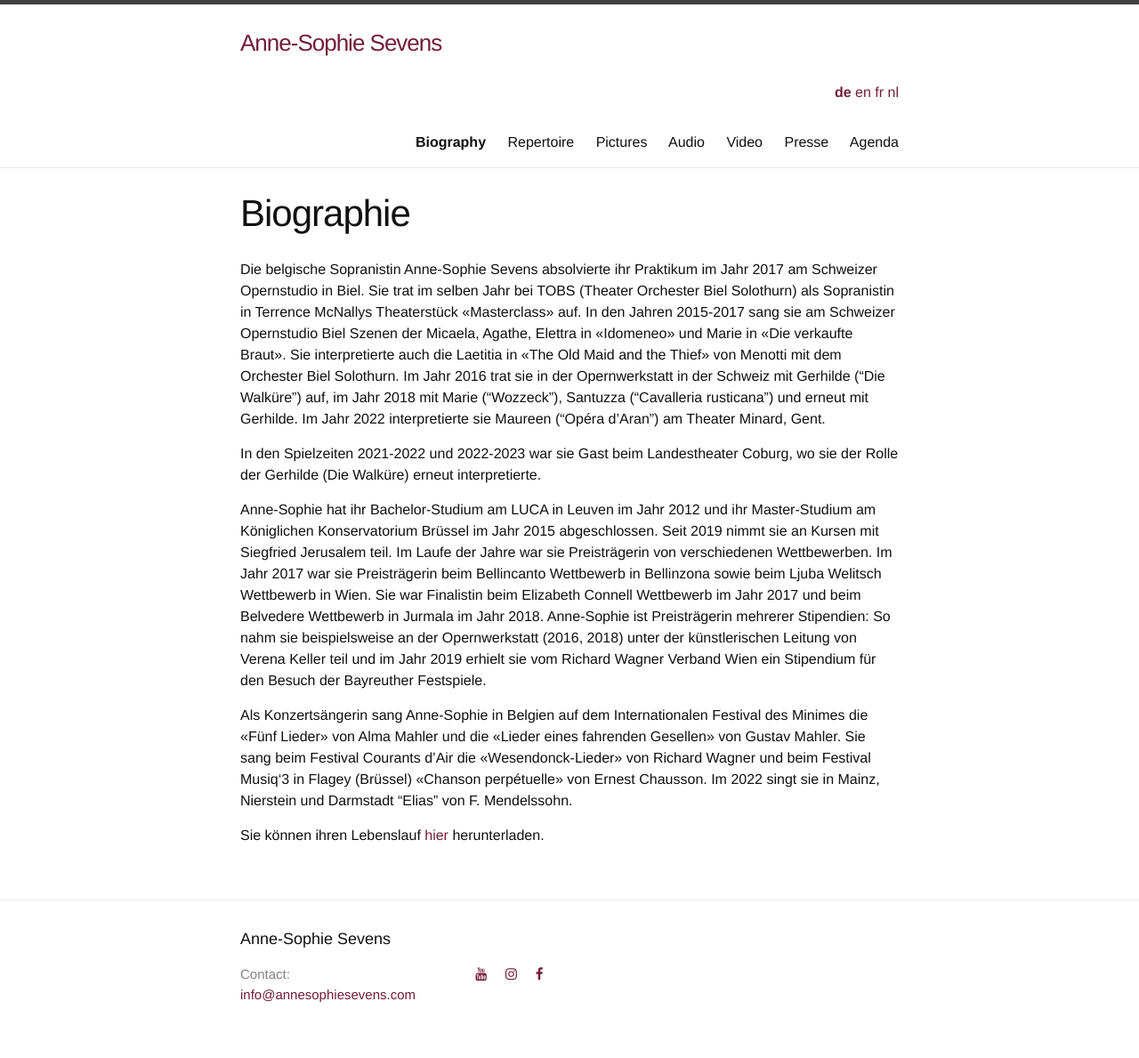
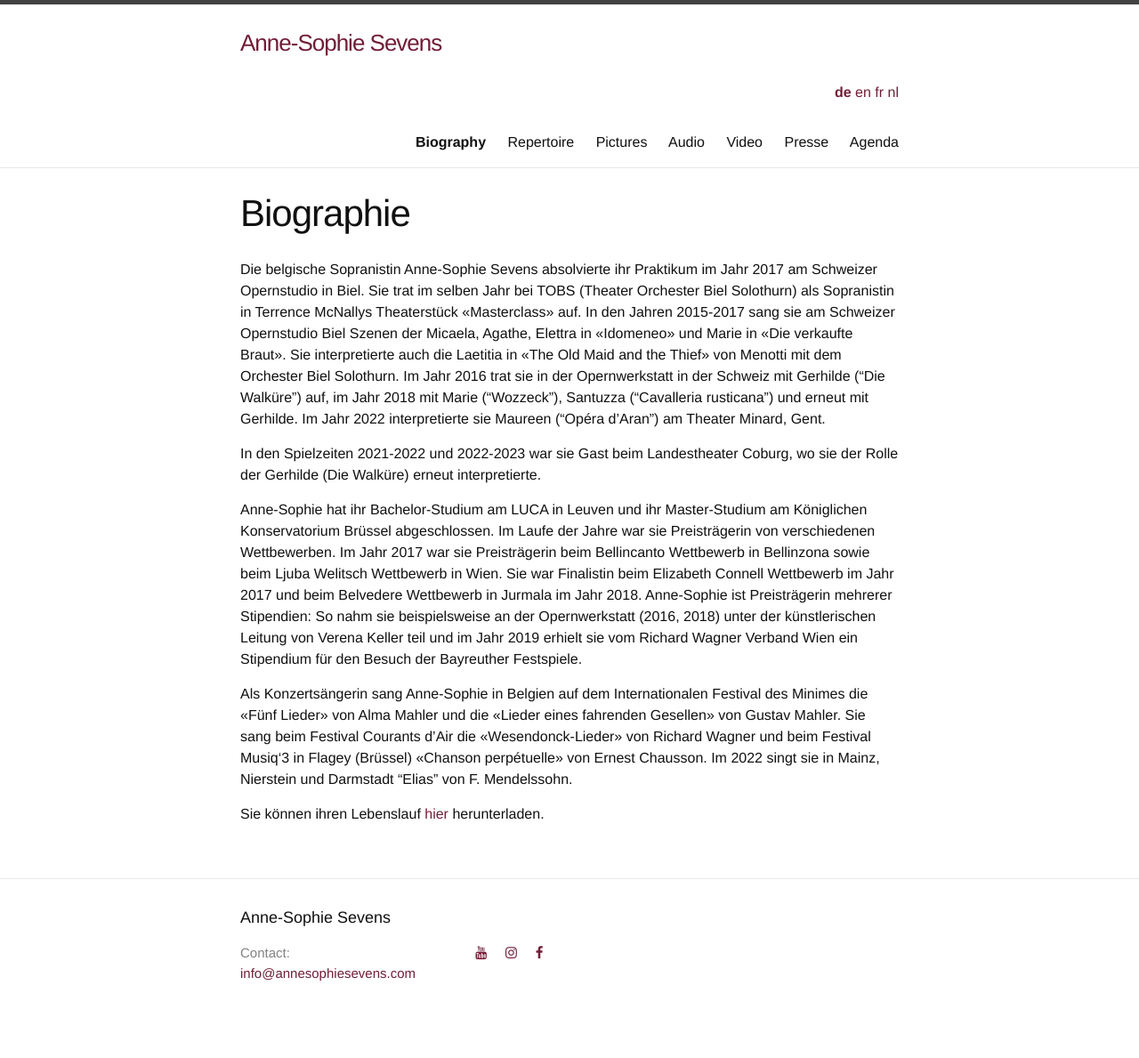
Before and after one commit to annesophie-sevens/annesophie-sevens.github.io, a Jekyll site: the page built from biography-de.md, in a window 1280 px wide. Shown: the whole page at 89% size. Built offline with Jekyll 4.4.1, drawn with Linux system fonts in a browser that asks for light colours; nearby versions of some CDN libraries; after the commit the page ends 1165 px from its top, so only the background shows below that.

Commit message:
Update biography-de.md

```diff
--- a/biography-de.md
+++ b/biography-de.md
@@ -10,7 +10,7 @@ Die belgische Sopranistin Anne-Sophie Sevens absolvierte ihr Praktikum im Jahr 2
 
 In den Spielzeiten 2021-2022 und 2022-2023 war sie Gast beim Landestheater Coburg, wo sie der Rolle der Gerhilde (Die Walküre) erneut interpretierte.
 
-Anne-Sophie hat ihr Bachelor-Studium am LUCA in Leuven im Jahr 2012 und ihr Master-Studium am Königlichen Konservatorium Brüssel im Jahr 2015 abgeschlossen. Seit 2019 nimmt sie an Kursen mit Siegfried Jerusalem teil. Im Laufe der Jahre war sie Preisträgerin von verschiedenen Wettbewerben. Im Jahr 2017 war sie Preisträgerin beim Bellincanto Wettbewerb in Bellinzona sowie beim Ljuba Welitsch Wettbewerb in Wien. Sie war Finalistin beim Elizabeth Connell Wettbewerb im Jahr 2017 und beim Belvedere Wettbewerb in Jurmala im Jahr 2018. Anne-Sophie ist Preisträgerin mehrerer Stipendien: So nahm sie beispielsweise an der Opernwerkstatt (2016, 2018) unter der künstlerischen Leitung von Verena Keller teil und im Jahr 2019 erhielt sie vom Richard Wagner Verband Wien ein Stipendium für den Besuch der Bayreuther Festspiele.
+Anne-Sophie hat ihr Bachelor-Studium am LUCA in Leuven und ihr Master-Studium am Königlichen Konservatorium Brüssel abgeschlossen. Im Laufe der Jahre war sie Preisträgerin von verschiedenen Wettbewerben. Im Jahr 2017 war sie Preisträgerin beim Bellincanto Wettbewerb in Bellinzona sowie beim Ljuba Welitsch Wettbewerb in Wien. Sie war Finalistin beim Elizabeth Connell Wettbewerb im Jahr 2017 und beim Belvedere Wettbewerb in Jurmala im Jahr 2018. Anne-Sophie ist Preisträgerin mehrerer Stipendien: So nahm sie beispielsweise an der Opernwerkstatt (2016, 2018) unter der künstlerischen Leitung von Verena Keller teil und im Jahr 2019 erhielt sie vom Richard Wagner Verband Wien ein Stipendium für den Besuch der Bayreuther Festspiele.
 
 Als Konzertsängerin sang Anne-Sophie in Belgien auf dem Internationalen Festival des Minimes die «Fünf Lieder» von Alma Mahler und die «Lieder eines fahrenden Gesellen» von Gustav Mahler. Sie sang beim Festival Courants d’Air die «Wesendonck-Lieder» von Richard Wagner und beim Festival Musiq‘3 in Flagey (Brüssel) «Chanson perpétuelle» von Ernest Chausson. Im 2022 singt sie in Mainz, Nierstein und Darmstadt “Elias” von F. Mendelssohn.
 
```
